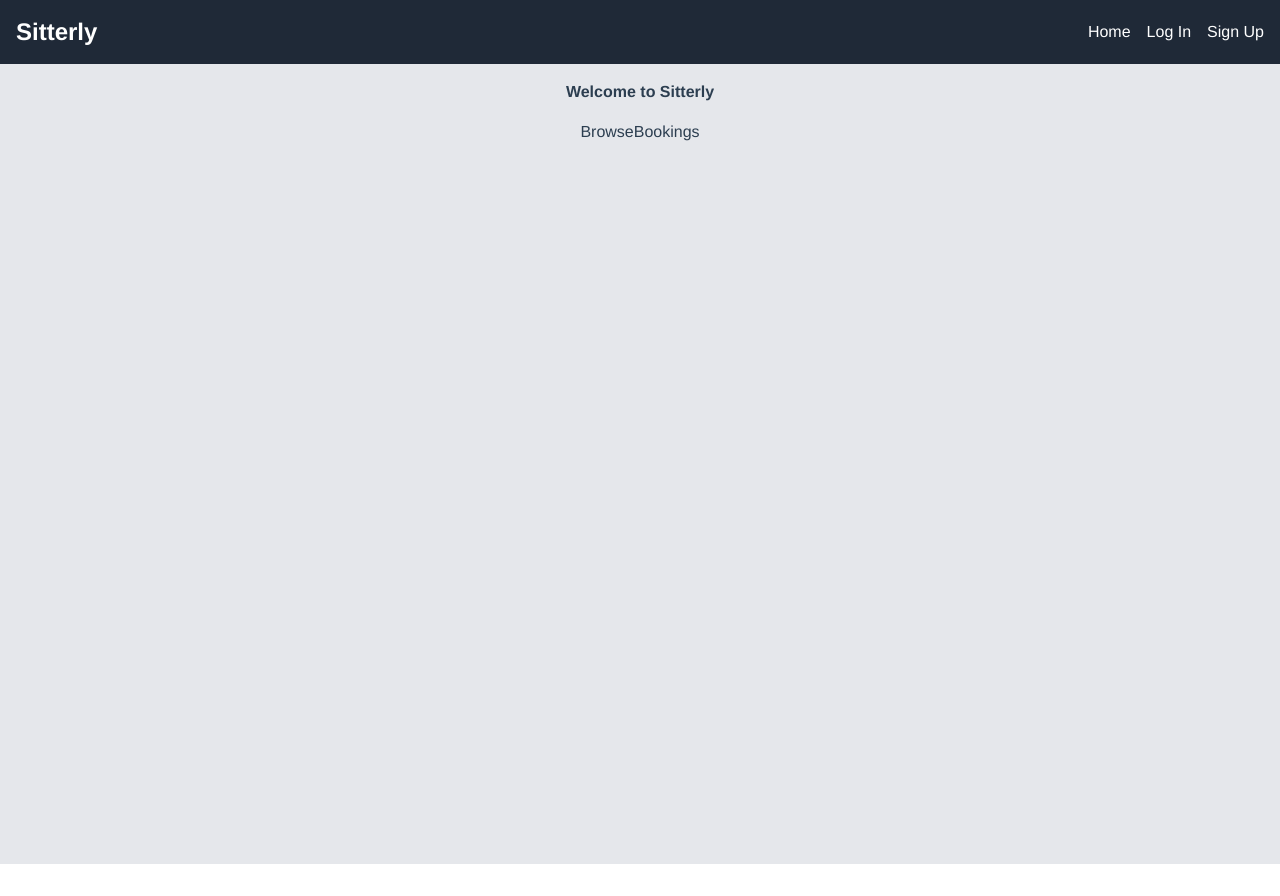
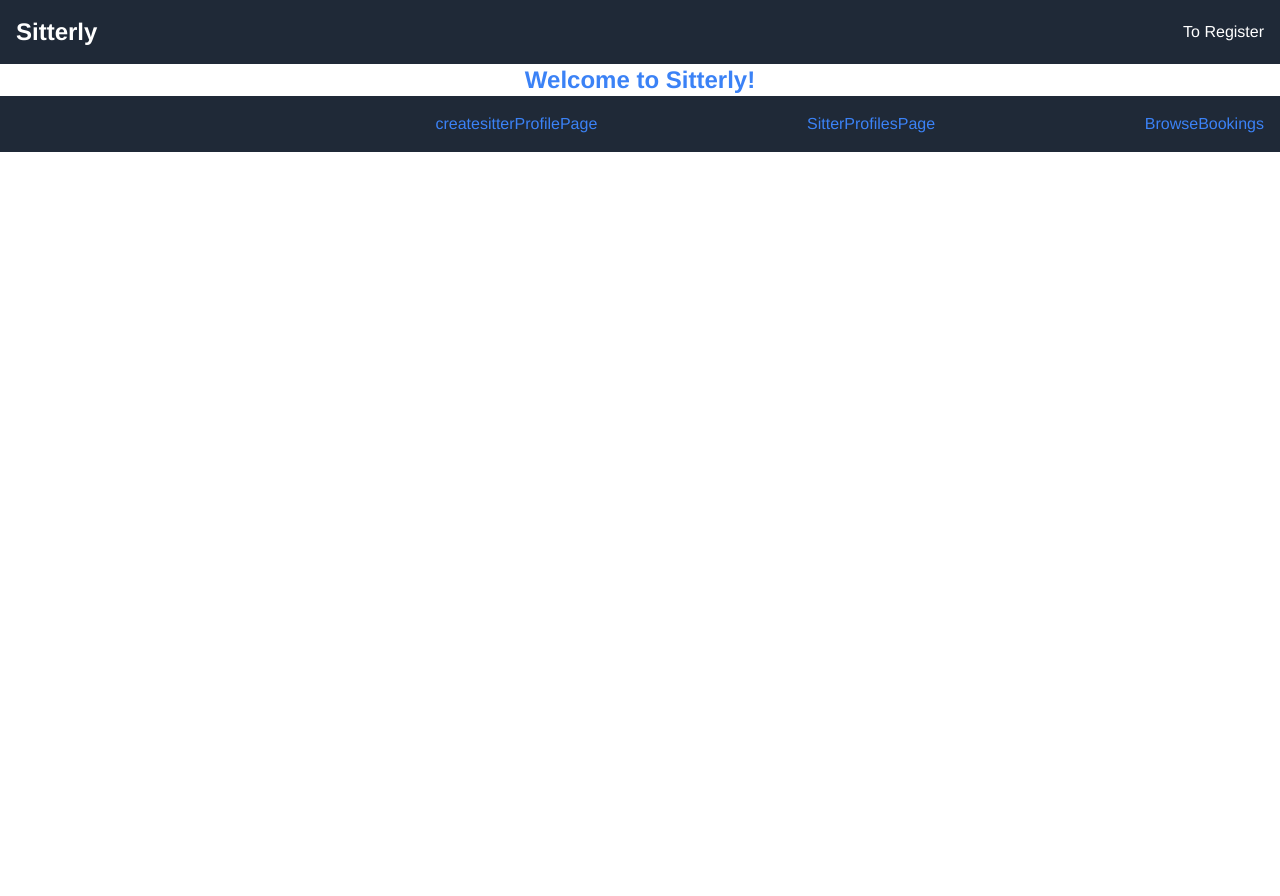
Before and after one commit to devi-lakshmi/sitterly-front-end, a React (Create React App) app: page / in a window 1280 px wide. Before the commit the page ends 864 px from the top, so only its background shows below. Built offline with nearby package versions, Linux system fonts and the light colour scheme.

Commit message:
refactorings

```diff
--- a/package.json
+++ b/package.json
@@ -13,6 +13,7 @@
     "react-redux": "^9.1.0",
     "react-router-dom": "^6.21.2",
     "react-scripts": "5.0.1",
+    "react-toastify": "^10.0.4",
     "web-vitals": "^2.1.4"
   },
   "scripts": {
--- a/src/App.js
+++ b/src/App.js
@@ -1,6 +1,9 @@
+import { ToastContainer } from 'react-toastify';
+import 'react-toastify/dist/ReactToastify.css';
 import "./App.css";
 
-import { HomePage, LogInPage, SignUpPage } from "./pages";
+import { HomePage, LogInPage, SignUpPage} from "./pages";
+import ToRegister from "./pages/ToRegister";
 import { Link, Route, Routes, useNavigate } from "react-router-dom";
 
 import { useAuth } from "./hooks/useAuth";
@@ -8,10 +11,22 @@ import CreateSitterProfile from "./componets/CreateSitterProfile";
 import BrowseSitterProfiles from "./componets/BrowseSitterProfiles";
 import CreateBookings from "./componets/CreateBookings";
 import BrowseBookings from "./componets/BrowseBookings";
+import { useState } from "react";
 
 function App() {
   const { user, logout } = useAuth();
     const navigate = useNavigate();
+
+  const [showRegisterPopup, setShowRegisterPopup] = useState(false);
+
+    const handleClick = () => {
+    setShowRegisterPopup(true);
+   navigate("/signup");
+    };
+  // const handleClick = () => {
+  //   navigate("/login");
+  //   navigate("/signup");
+  // };
 
   return (
     <div className="App min-h-screen flex flex-col">
@@ -19,20 +34,16 @@ function App() {
         <h1 className="text-2xl font-bold">Sitterly</h1>
         <div className="flex space-x-4">
           {!user && (
-            <>
-               <Link to="/" className="hover:text-gray-300">
-                Home
-              </Link>
-              <Link to="/login" className="hover:text-gray-300">
-                Log In
-              </Link>
-              <Link to="/signup" className="hover:text-gray-300">
-                Sign Up
-              </Link>
+          <div>
 
-            </>
+              <button onClick={handleClick}>To Register</button>
+              {showRegisterPopup && (
+                < ToRegister onClose={() => setShowRegisterPopup(false)} />
           )}
-          {user && (
+                </div>
+          )}
+
+        {user && (
             <button
               onClick={(e) => {
                 e.preventDefault();
@@ -46,9 +57,11 @@ function App() {
           )}
         </div>
       </header>
-
+<p className="text-2xl font-bold mb-50 text-blue-500">Welcome to Sitterly!</p>
+       <ToastContainer />
       <main className="flex-grow">
         <Routes>
+
           <Route path="/" element={<HomePage />} />
           <Route path="/login" element={<LogInPage />} />
           <Route path="/signup" element={<SignUpPage />} />
@@ -58,6 +71,7 @@ function App() {
          <Route path="/bookings" element={<BrowseBookings />} />
 
       </Routes>
+
       </main>
 
     </div>
--- a/src/componets/BrowseSitterProfiles.js
+++ b/src/componets/BrowseSitterProfiles.js
@@ -22,26 +22,35 @@ const BrowseSitterProfiles = () => {
         // Navigate to the BookSitterProfile page with the sitterId as a parameter
        navigate(`/createBookings/${sitterId}`);
     };
-
 return (
   <div className="bg-gray-200 p-4">
     <h2 className="text-2xl font-bold mb-4">Browse Sitter Profiles</h2>
     {loading && <p>Loading...</p>}
+    <div className="flex flex-wrap -mx-4">
       {sitterProfiles.map((profile) => (
-        <div key={profile.id} className="bg-white p-4 mb-4">
+        <div key={profile.id} className="w-full md:w-1/2 lg:w-1/3 xl:w-1/4 px-4 mb-4">
+          <div className="bg-white p-4">
             <p className="font-bold">FirstName: {profile.first_name}</p>
             <p className="font-bold">LastName: {profile.last_name}</p>
             <p>City: {profile.city}</p>
             <p>HourlyRateeuro: {profile.hourly_rate_euro}</p>
-                <button onClick={() => handleBookClick(profile.id)} className="bg-red-500 text-white px-4 py-2 rounded-md hover:bg-red-600">
+            <button
+              onClick={() => handleBookClick(profile.id)}
+              className="bg-red-500 text-white px-4 py-2 rounded-md hover:bg-red-600"
+            >
               Book sitter
             </button>
           </div>
+        </div>
       ))}
-      <Link to={"/"} className="bg-blue-500 text-white py-2 px-4 rounded">
+      {/* <Link to={"/"} className="bg--500 text-white py-2 px-2 rounded">
+      Go to HomePage
+    </Link> */}
+    </div>
+      <Link to={"/"} className="bg-purple-500 text-white py-2 px-2 rounded">
       Go to HomePage
     </Link>
   </div>
-            )
+);
 };
 export default BrowseSitterProfiles;
--- a/src/componets/CreateBookings.js
+++ b/src/componets/CreateBookings.js
@@ -1,10 +1,12 @@
 
 import React, { useState } from 'react';
 import { useDispatch } from 'react-redux';
-
+import { toast } from 'react-toastify';
+// import 'react-toastify/dist/ReactToastify.css';
 import { useApi } from '../hooks/useApi';
 import { useNavigate, useParams } from 'react-router-dom';
 import { createBooking } from '../store/bookings/thunks';
+import { Link } from 'react-router-dom';
 
 const CreateBookings = () => {
   const { sitterId } = useParams();
@@ -23,12 +25,18 @@ const CreateBookings = () => {
     setForm({ ...form, [event.target.name]: event.target.value });
   };
 
-  const handleBooking = (e) => {
-    e.preventDefault();
-      dispatch(createBooking(form, api));
-      navigate(`/`);
 
-  };
+const handleBooking = async (e) => {
+  e.preventDefault();
+
+  try {
+    dispatch(createBooking(form, api));
+    toast.success('Booking successful!');
+  } catch (error) {
+    console.error('Error while booking:', error);
+    toast.error('Booking failed. Please try again.');
+  }
+};
 
   return (
     <div className="max-w-md mx-auto mt-8 p-6 bg-white rounded-md shadow-md">
@@ -66,11 +74,17 @@ const CreateBookings = () => {
         </label>
       <button
         onClick={handleBooking}
-        className="bg-blue-500 text-white px-4 py-2 rounded-md hover:bg-blue-600"
+        className="bg-blue-500 text-white px-2 py-1 rounded-md hover:bg-blue-600"
       >
         Book Sitter
       </button>
-    </div>
+      <br/>
+   <div>
+   <Link to={"/getSitterProfiles"} className="bg-blue-500 text-white py-1 px-2 rounded">
+      Go to sitterProfile
+    </Link>
+  </div>
+  </div>
   );
 };
 
--- a/src/pages/Home.jsx
+++ b/src/pages/Home.jsx
@@ -6,6 +6,7 @@ export const HomePage = () => {
   const { userRole} = useAuth();
   const api = useApi();
   const navigate = useNavigate();
+
   const getUser = () => {
     api.get("/users/profile");
 
@@ -18,10 +19,17 @@ export const HomePage = () => {
     navigate("/getSitterProfiles");
   };
  return (
-    <div className="bg-gray-200 p-4 min-h-screen flex flex-col items-center justify-center">
-      <h1 className="text-4xl font-bold mb-4">Welcome to Sitterly</h1>
+    <div className="App min-h-screen flex flex-col">
+      <header className="bg-gray-800 text-white p-4 flex justify-between items-center">
 
-      {userRole === "parent" && (
+       <div className="flex space-x-4">
+        </div>
+
+
+
+
+      <image src ="https://static.vecteezy.com/system/resources/previews/013/271/634/non_2x/babysitter-or-nanny-services-to-care-for-provide-for-baby-needs-and-play-with-children-on-flat-cartoon-hand-drawn-template-illustration-vector.jpg" alt ="opp"  className="mb-4" />
+     {/* {userRole === "parent" && (
         <button
           onClick={handleBrowseSitterProfiles}
           className="bg-blue-500 text-white px-4 py-2 rounded hover:bg-blue-700"
@@ -37,8 +45,21 @@ export const HomePage = () => {
         >
           Create Sitter Profile
         </button>
-     )}
-   <Link to ={"/bookings" } className="text-blue-500 underline hover:text-blue-700">BrowseBookings</Link>
+
+     )} */}
+    <Link
+        to="/createSitterProfile"
+        className="text-blue-500 underline mr-4 hover:text-blue-700"
+      >
+        createsitterProfilePage
+      </Link>
+
+      {/* Link to Browse Sitter Profiles Component */}
+      <Link to="/getSitterProfiles" className="text-blue-500 underline hover:text-blue-700">
+        SitterProfilesPage
+      </Link>
+     <Link to={"/bookings"} className="text-blue-500 underline hover:text-blue-700">BrowseBookings</Link>
+   </header>
    </div>
   );
 };
--- /dev/null
+++ b/src/pages/ToRegister.js
@@ -0,0 +1,49 @@
+
+import { useNavigate } from "react-router-dom";
+import React from "react";
+
+ const ToRegister = ({ onClose }) => {
+
+
+
+   const navigate = useNavigate();
+
+  const handleSignUp = () => {
+    navigate("/signup");
+    onClose();
+  };
+
+  const handleLogin = () => {
+    navigate("/login");
+    onClose();
+  };
+
+   return (
+    <div className="fixed inset-0 z-50 flex items-center justify-center bg-gray-800 bg-opacity-50">
+      <div className="bg-white p-6 rounded shadow-md text-center">
+        <p className="text-lg font-bold mb-4">Welcome to Sitterly!</p>
+        <p className="text-sm text-gray-800 mb-2  text-balck font-bold mb-5">Are you new here?</p>
+        <button
+          onClick={handleSignUp}
+          className="bg-green-500 text-white px-4 py-2 rounded hover:bg-green-700 mr-2"
+        >
+          Sign Up
+        </button>
+        <p className="text-sm text-gray-600 mb-2 text-balck font-bold mb-5">Already a member?</p>
+        <button
+          onClick={handleLogin}
+          className="bg-blue-500 text-white px-4 py-2 rounded hover:bg-blue-700"
+        >
+          Login
+        </button>
+        <button
+          onClick={onClose}
+          className="mt-4 text-sm text-gray-600 hover:text-gray-800"
+        >
+          Close
+        </button>
+      </div>
+    </div>
+  );
+};
+ export default ToRegister;
--- a/src/pages/auth/LogIn.jsx
+++ b/src/pages/auth/LogIn.jsx
@@ -23,6 +23,7 @@ export const LogInPage = () => {
   const handleSubmit = (e) => {
     e.preventDefault();
     setError(null);
+
 
     api
       .post("/users/login", form)
@@ -77,8 +78,9 @@ export const LogInPage = () => {
           />
         </div>
         <button
-          type="submit"
+          type="text"
           className="bg-blue-500 text-white p-2 rounded hover:bg-blue-700"
+
         >
           Log In
         </button>
```
Also changed, not shown: src/pages/auth/SignUp.jsx (+10 -6 lines), 1 other file (tests, documents, lock files or other folders). Lines whose indentation alone changed are shown as unchanged.
